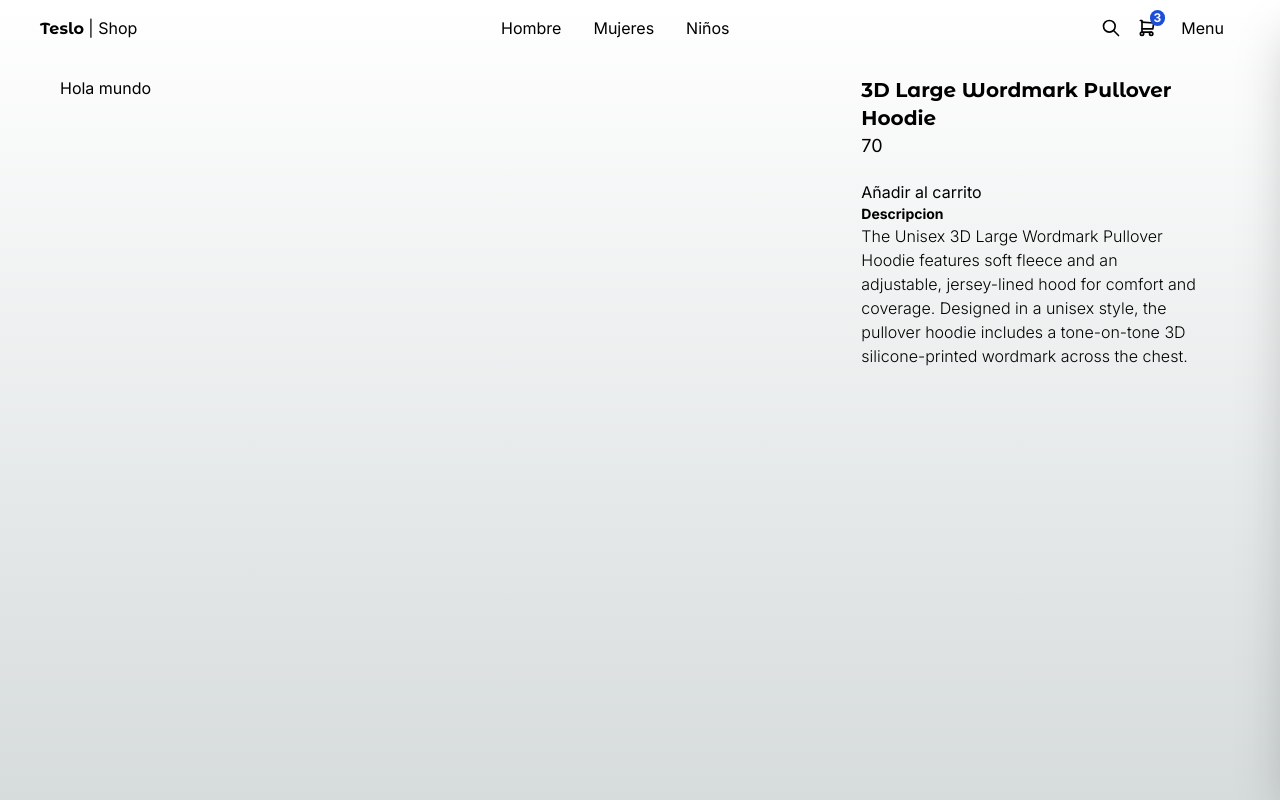
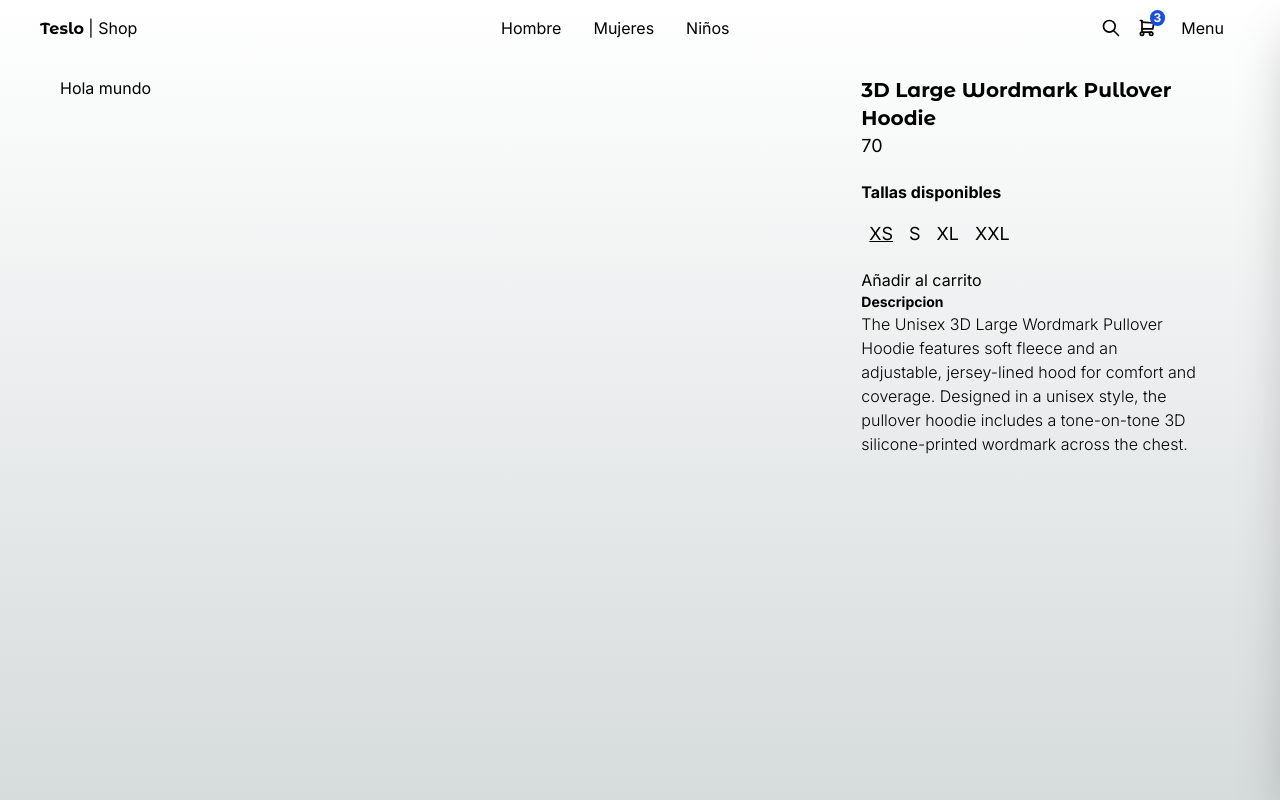
Before and after one commit to angelcruz07/Teslo-shop, a Next.js app: page /product/3d_large_wordmark_pullover_hoodie in a window 1280 px wide. Built offline with nearby package versions, Linux system fonts and the light colour scheme.

Commit message:
feat: add sizes selector

```diff
--- a/src/app/(shop)/product/[slug]/page.tsx
+++ b/src/app/(shop)/product/[slug]/page.tsx
@@ -1,3 +1,4 @@
+import { SizeSelector } from '@/components'
 import { titleFont } from '@/config/fonts'
 import { initialData } from '@/seed/seed'
 import { notFound } from 'next/navigation'
@@ -31,6 +32,10 @@
         </h1>
         <p className='text-lg mb-5'>{product.price}</p>
         {/* Selector de tallas */}
+        <SizeSelector
+          selectedSize={product.sizes[0]}
+          availableSizes={product.sizes}
+        />
 
         {/* Selector de cantidad */}
 
--- a/src/components/index.ts
+++ b/src/components/index.ts
@@ -1,6 +1,7 @@
+export * from './product/size-selector/SizeSelector'
 export * from './products/product-grid/ProductGrid'
 export * from './products/product-grid/ProductGridItem'
 export * from './ui/not-found/PageNotFound'
+export * from './ui/sidebar/Sidebar'
 export * from './ui/title/Title'
 export * from './ui/top-menu/TopMenu'
-export * from './ui/sidebar/Sidebar'
--- /dev/null
+++ b/src/components/product/size-selector/SizeSelector.tsx
@@ -0,0 +1,27 @@
+import type { Size } from '@/interfaces'
+import clsx from 'clsx'
+
+interface Props {
+  selectedSize: Size
+  availableSizes: Size[]
+}
+
+export const SizeSelector = ({ selectedSize, availableSizes }: Props) => {
+  return (
+    <div className='my-5'>
+      <h3 className='font-bold mb-4'>Tallas disponibles</h3>
+
+      <div>
+        {availableSizes.map((size) => (
+          <button
+            className={clsx('mx-2 hover:underline text-lg', {
+              underline: size === selectedSize
+            })}
+            key={size}>
+            {size}
+          </button>
+        ))}
+      </div>
+    </div>
+  )
+}
```
